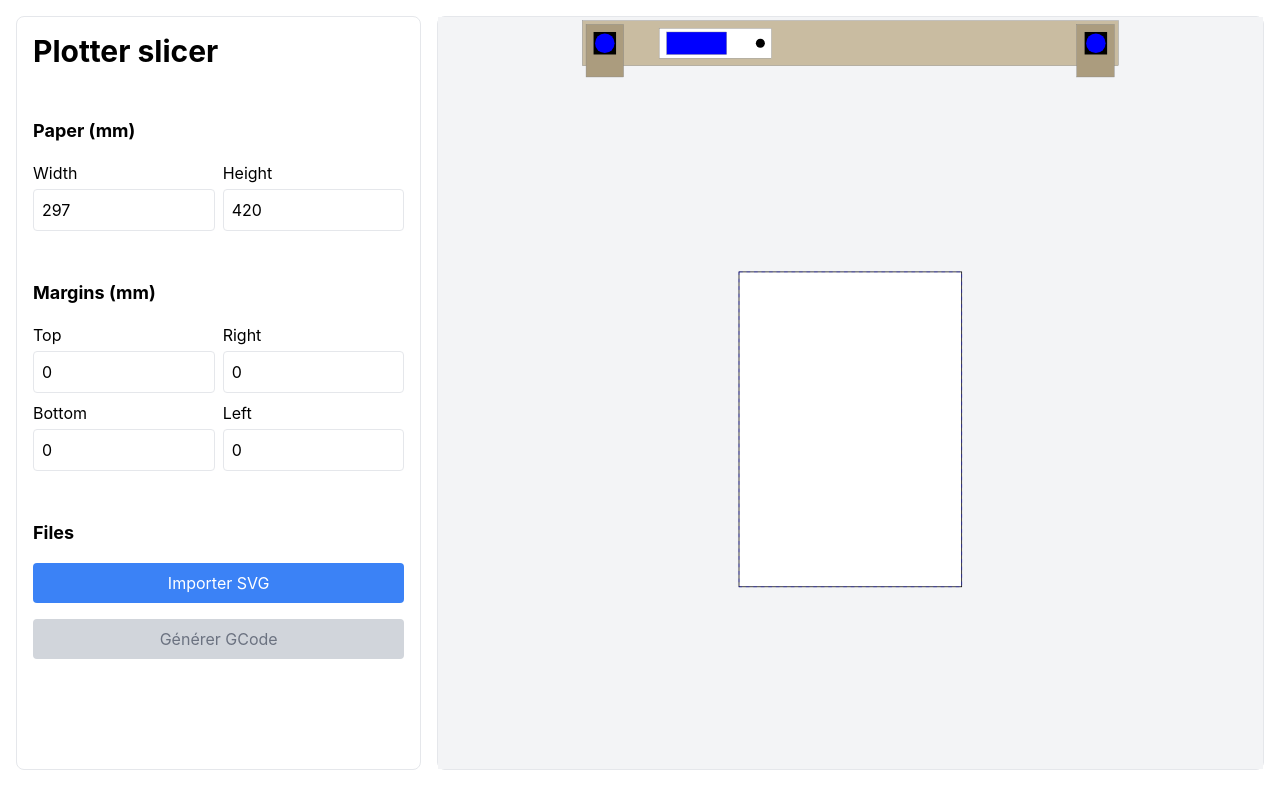
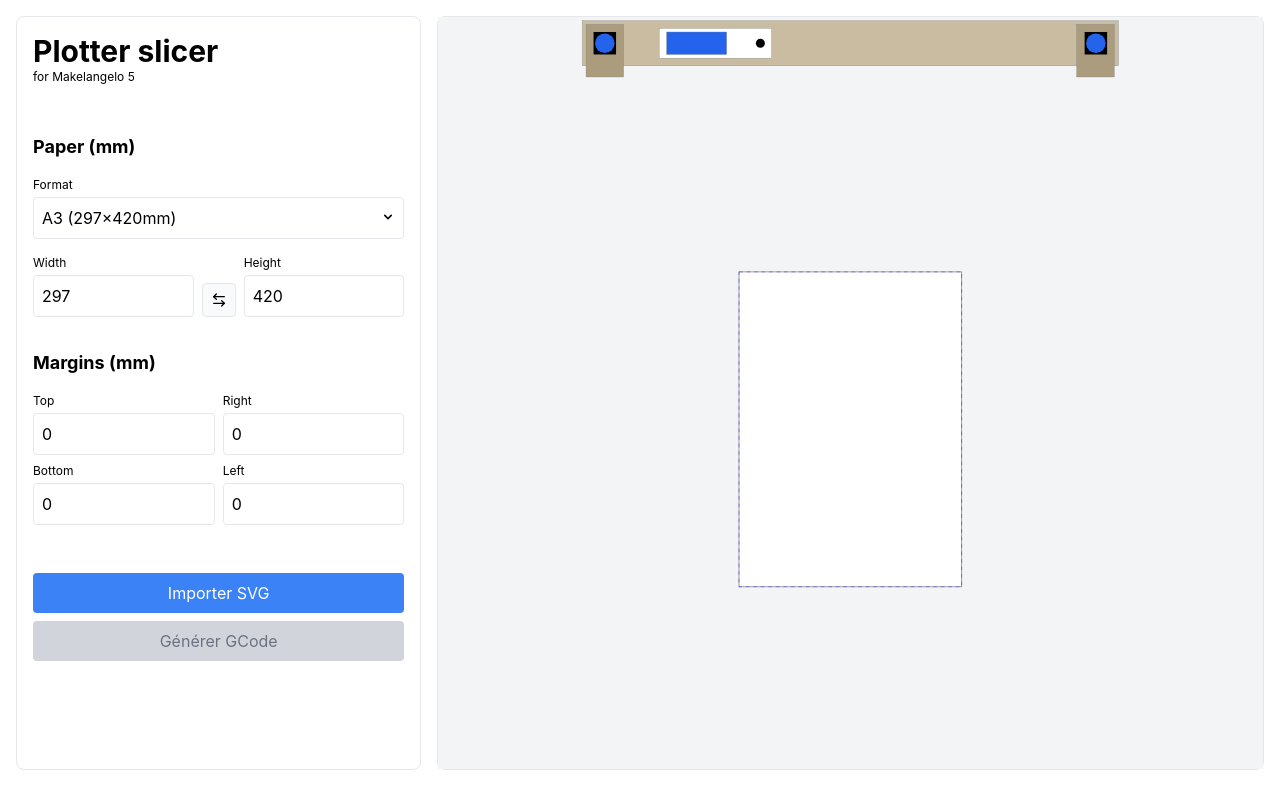
Before and after one commit to sjvl/plotter-slicer, a Next.js app: page / in a window 1280 px wide. Built offline with nearby package versions, Linux system fonts and the light colour scheme.

Commit message:
fix styles & start serial com

```diff
--- a/components/PlotterApp.js
+++ b/components/PlotterApp.js
@@ -1,4 +1,6 @@
 import React, { useState, useEffect, useRef } from 'react';
+import SerialConnection from './SerialConnection';
+import { ArrowLeftRight } from 'lucide-react';
 
 // Dimensions réelles du plotter
 const PLOTTER_MIN_X = -126.225;
@@ -34,11 +36,22 @@ const PlotterApp = () => {
 
   const [generatedGcode, setGeneratedGcode] = useState(null);
 
+  const [selectedFormat, setSelectedFormat] = useState('A3');
+  const paperFormats = {
+    'A5': { width: 148, height: 210 },
+    'A4': { width: 210, height: 297 },
+    'A3': { width: 297, height: 420 },
+    'A2': { width: 420, height: 594 },
+    'B2': { width: 500, height: 707 },
+  };
+
   const [viewTransform, setViewTransform] = useState({
     scale: 1,
     x: 0,
     y: 0
   });
+  const [isDragging, setIsDragging] = useState(false);
+  const [dragStart, setDragStart] = useState({ x: 0, y: 0 });
 
   const handleWheel = (e) => {
     e.preventDefault();
@@ -77,10 +90,6 @@ const PlotterApp = () => {
     });
   };
 
-  // Pour le pan (déplacement), il faudrait aussi :
-  const [isDragging, setIsDragging] = useState(false);
-  const [dragStart, setDragStart] = useState({ x: 0, y: 0 });
-
   const handleMouseDown = (e) => {
     if (e.button === 1 || e.button === 0) {  // Clic milieu ou gauche
       setIsDragging(true);
@@ -103,6 +112,31 @@ const PlotterApp = () => {
 
   const handleMouseUp = () => {
     setIsDragging(false);
+  };
+
+  // Handler pour le changement de format
+  const handleFormatChange = (format) => {
+    setSelectedFormat(format);
+    setPaperConfig({
+      ...paperConfig,
+      width: paperFormats[format].width,
+      height: paperFormats[format].height
+    });
+  };
+
+  const handleDimensionChange = (dimension, value) => {
+    const newConfig = {
+      ...paperConfig,
+      [dimension]: value
+    };
+    setPaperConfig(newConfig);
+
+    // Vérifier si les dimensions correspondent à un format standard
+    const formatMatch = Object.entries(paperFormats).find(([_, dims]) =>
+      dims.width === newConfig.width && dims.height === newConfig.height
+    );
+
+    setSelectedFormat(formatMatch ? formatMatch[0] : 'custom');
   };
 
 
@@ -1015,45 +1049,69 @@ const PlotterApp = () => {
 
         {/* Panneau de contrôle */}
         <div className="border rounded-lg p-4">
-          <h1 className="text-3xl font-bold mb-4">Plotter slicer</h1>
+          <h1 className="text-3xl font-bold">Plotter slicer</h1>
+          <p className="text-xs	mb-4">for Makelangelo 5</p>
+
           <h2 className="text-lg font-bold mb-4 mt-12">Paper (mm)</h2>
-
           <div className="space-y-4">
-            <div className="grid grid-cols-2 gap-2">
+            <div className="relative">
+              <label className="text-xs block mb-1">Format</label>
+              <select
+                className="w-full p-2 pr-10 border rounded appearance-none bg-white"
+                value={selectedFormat}
+                onChange={(e) => handleFormatChange(e.target.value)}
+              >
+                <option value="A5">A5 (148×210mm)</option>
+                <option value="A4">A4 (210×297mm)</option>
+                <option value="A3">A3 (297×420mm)</option>
+                <option value="A2">A2 (420×594mm)</option>
+                {selectedFormat === 'custom' && <option value="custom">Custom</option>}
+              </select>
+              <div className="pointer-events-none absolute right-2 top-8">
+                <svg className="fill-current h-4 w-4" xmlns="http://www.w3.org/2000/svg" viewBox="0 0 20 20">
+                  <path d="M5.293 7.293a1 1 0 011.414 0L10 10.586l3.293-3.293a1 1 0 111.414 1.414l-4 4a1 1 0 01-1.414 0l-4-4a1 1 0 010-1.414z" />
+                </svg>
+              </div>
+            </div>
+            <div className="grid grid-cols-[1fr,auto,1fr] gap-2 items-end">
               <div>
-                <label className="block mb-1">Width</label>
+                <label className="text-xs block mb-1">Width</label>
                 <input
                   type="number"
                   className="w-full p-2 border rounded"
                   value={paperConfig.width}
-                  onChange={(e) => setPaperConfig({
-                    ...paperConfig,
-                    width: Number(e.target.value)
-                  })}
+                  onChange={(e) => handleDimensionChange('width', Number(e.target.value))}
+
                 />
               </div>
-
+              <button
+              className="p-2 border rounded bg-gray-50 hover:bg-gray-100"
+              onClick={() => setPaperConfig({
+                  ...paperConfig,
+                  width: paperConfig.height,
+                  height: paperConfig.width
+                })}
+              >
+                <ArrowLeftRight size={16} />
+              </button>
               <div>
-                <label className="block mb-1">Height</label>
+                <label className="text-xs block mb-1">Height</label>
                 <input
                   type="number"
                   className="w-full p-2 border rounded"
                   value={paperConfig.height}
-                  onChange={(e) => setPaperConfig({
-                    ...paperConfig,
-                    height: Number(e.target.value)
-                  })}
+                  onChange={(e) => handleDimensionChange('height', Number(e.target.value))}
+
                 />
               </div>
             </div>
           </div>
 
+          <h2 className="text-lg font-bold mb-4 mt-8">Margins (mm)</h2>
           <div className="space-y-4">
-            <h2 className="text-lg font-bold mb-4 mt-12">Margins (mm)</h2>
-
             <div className="grid grid-cols-2 gap-2">
               <div>
-                <label className="block mb-1">Top</label>
+                <label className="text-xs block mb-1">Top</label>
                 <input
                   type="number"
                   className="w-full p-2 border rounded"
@@ -1065,7 +1123,7 @@ const PlotterApp = () => {
                 />
               </div>
               <div>
-                <label className="block mb-1">Right</label>
+                <label className="text-xs block mb-1">Right</label>
                 <input
                   type="number"
                   className="w-full p-2 border rounded"
@@ -1077,7 +1135,7 @@ const PlotterApp = () => {
                 />
               </div>
               <div>
-                <label className="block mb-1">Bottom</label>
+                <label className="text-xs block mb-1">Bottom</label>
                 <input
                   type="number"
                   className="w-full p-2 border rounded"
@@ -1089,7 +1147,7 @@ const PlotterApp = () => {
                 />
               </div>
               <div>
-                <label className="block mb-1">Left</label>
+                <label className="text-xs block mb-1">Left</label>
                 <input
                   type="number"
                   className="w-full p-2 border rounded"
@@ -1103,10 +1161,8 @@ const PlotterApp = () => {
             </div>
           </div>
 
-          <h2 className="text-lg font-bold mb-4 mt-12">Files</h2>
-
-          <div className="space-y-4">
-            <div className="space-y-2">
+          {/* <h2 className="text-lg font-bold mb-4 mt-8">Files</h2> */}
+          <div className="space-y-2 mt-12">
             <button
               className="w-full p-2 bg-blue-500 text-white rounded hover:bg-blue-600"
               onClick={() => fileInputRef.current?.click()}
@@ -1120,7 +1176,6 @@ const PlotterApp = () => {
               accept=".svg"
               onChange={handleFileUpload}
             />
-            </div>
 
             <button
               className={`w-full p-2 rounded ${
@@ -1133,11 +1188,9 @@ const PlotterApp = () => {
             >
               Générer GCode
             </button>
+
+            {/* <SerialConnection /> */}
           </div>
-
-          {/* <div className="space-y-4 mt-24">
-            <p className="text-xs	mb-0">made for Makelangelo V5</p>
-          </div> */}
         </div>
 
         {/* Prévisualisation */}
@@ -1196,7 +1249,7 @@ const PlotterApp = () => {
                   height={30}
                   fill="black"
                 />
-                <circle cx={(canvas.width - machineConfig.width) /2} cy={(canvas.height - machineConfig.height) /2} r="13" fill="blue" />
+                <circle cx={(canvas.width - machineConfig.width) /2} cy={(canvas.height - machineConfig.height) /2} r="13" fill="#2463EB" />
 
                 <rect
                   x={(canvas.width) -248}
@@ -1214,7 +1267,7 @@ const PlotterApp = () => {
                   height={30}
                   fill="black"
                 />
-                <circle cx={canvas.width - (canvas.width - machineConfig.width) /2} cy={(canvas.height - machineConfig.height) /2} r="13" fill="blue" />
+                <circle cx={canvas.width - (canvas.width - machineConfig.width) /2} cy={(canvas.height - machineConfig.height) /2} r="13" fill="#2463EB" />
 
                 {/* Ecran + SD */}
                 <rect
@@ -1231,7 +1284,7 @@ const PlotterApp = () => {
                   y={(canvas.height - 1030) /2 - 15}
                   width={80}
                   height={30}
-                  fill="blue"
+                  fill="#2463EB"
                   stroke="grey"
                   strokeWidth=".5"
                 />
@@ -1246,7 +1299,7 @@ const PlotterApp = () => {
                   width={paperConfig.width}
                   height={paperConfig.height}
                   fill="white"
-                  stroke="black"
+                  stroke="gray"
                   strokeWidth="1"
                 />
 
@@ -1279,6 +1332,7 @@ const PlotterApp = () => {
             </g>
 
             </svg>
+
           </div>
         </div>
       </div>
--- /dev/null
+++ b/components/SerialConnection.js
@@ -0,0 +1,89 @@
+import React, { useState, useEffect, useRef } from 'react';
+
+
+const SerialConnection = () => {
+    const [isConnected, setIsConnected] = useState(false);
+    const [port, setPort] = useState(null);
+    const [messages, setMessages] = useState([]);
+
+    const connect = async () => {
+      try {
+        // Vérifier que l'API est disponible
+        if (!navigator.serial) {
+          throw new Error('Web Serial API not supported. Please use Chrome or Edge.');
+        }
+
+        // Demander l'accès au port
+        const selectedPort = await navigator.serial.requestPort();
+        await selectedPort.open({ baudRate: 115200 });
+
+        setPort(selectedPort);
+        setIsConnected(true);
+        setMessages(prev => [...prev, 'Connected to port']);
+
+        // Commencer à lire les réponses
+        while (selectedPort.readable) {
+          const reader = selectedPort.readable.getReader();
+          try {
+            while (true) {
+              const { value, done } = await reader.read();
+              if (done) break;
+
+              // Convertir le Uint8Array en string
+              const text = new TextDecoder().decode(value);
+              setMessages(prev => [...prev, `Received: ${text}`]);
+            }
+          } catch (error) {
+            console.error('Error reading data:', error);
+          } finally {
+            reader.releaseLock();
+          }
+        }
+
+      } catch (error) {
+        console.error('Connection failed:', error);
+        setMessages(prev => [...prev, `Error: ${error.message}`]);
+      }
+    };
+
+    const disconnect = async () => {
+      try {
+        if (port) {
+          await port.close();
+          setPort(null);
+          setIsConnected(false);
+          setMessages(prev => [...prev, 'Disconnected from port']);
+        }
+      } catch (error) {
+        console.error('Disconnection failed:', error);
+        setMessages(prev => [...prev, `Error: ${error.message}`]);
+      }
+    };
+
+    return (
+      <div className="p-4 border rounded-lg">
+        <h2 className="text-lg font-bold mb-4">Serial Connection</h2>
+
+        <button
+          onClick={isConnected ? disconnect : connect}
+          className={`px-4 py-2 rounded ${
+            isConnected
+              ? 'bg-red-500 hover:bg-red-600'
+              : 'bg-blue-500 hover:bg-blue-600'
+          } text-white`}
+        >
+          {isConnected ? 'Disconnect' : 'Connect'}
+        </button>
+
+        <div className="mt-4 p-2 bg-gray-100 rounded max-h-40 overflow-auto">
+          {messages.map((msg, index) => (
+            <div key={index} className="text-sm">
+              {msg}
+            </div>
+          ))}
+        </div>
+      </div>
+    );
+  };
+
+  export default SerialConnection;
--- a/package.json
+++ b/package.json
@@ -9,6 +9,7 @@
     "lint": "next lint"
   },
   "dependencies": {
+    "lucide-react": "^0.473.0",
     "next": "12.1.6",
     "react": "18.1.0",
     "react-dom": "18.1.0"
```
Also changed, not shown: 1 other file (tests, documents, lock files or other folders). Lines whose indentation alone changed are shown as unchanged.
